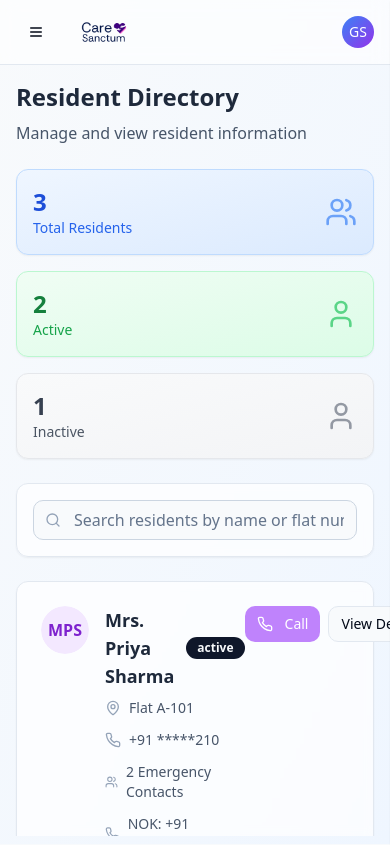
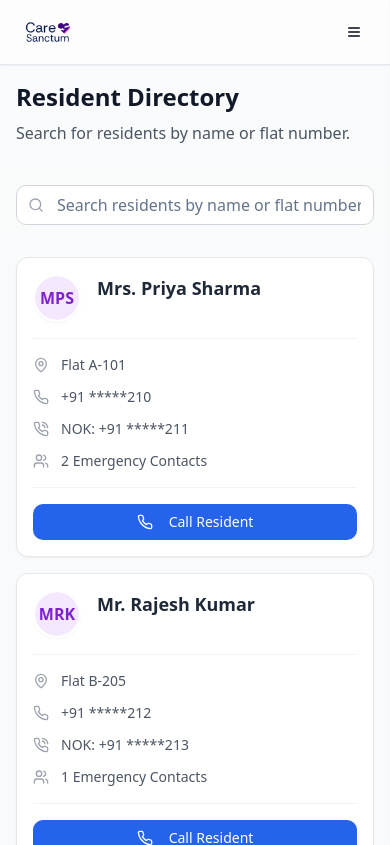
Before and after one commit to CareSanctum/cs-webapp-v1, a React (Vite) app: page /residents in a window 390 px wide. Built offline with nearby package versions, Linux system fonts and the light colour scheme.

Commit message:
Fix responsiveness of residents page + header fix

```diff
--- a/src/components/DashboardHeader.tsx
+++ b/src/components/DashboardHeader.tsx
@@ -216,10 +216,22 @@ export const DashboardHeader = ({ onMobileMenuToggle }: DashboardHeaderProps) =>
   };
 
   return (
-    <header className="sticky top-0 z-50 w-full border-b bg-white/95 backdrop-blur supports-[backdrop-filter]:bg-white/60">
+    <header className="sticky top-0 z-50 w-full border-b bg-white/95 shadow-sm backdrop-blur supports-[backdrop-filter]:bg-white/60">
       <div className="flex h-16 items-center justify-between px-4 lg:px-6">
-        {/* Left Section - Logo and Mobile Menu */}
-        <div className="flex items-center gap-4">
+        {/* Left Section - Logo and Brand */}
+        <div className="flex items-center gap-3">
+          <img
+            src="/logo.png"
+            alt="CareSanctum Logo"
+            className="h-16 w-auto"
+          />
+          <div className="hidden sm:block">
+            <h1 className="text-lg font-semibold text-gray-900">Emergency Dashboard</h1>
+          </div>
+        </div>
+
+        {/* Right Section - Mobile Menu Button */}
+        <div className="flex items-center">
           {/* Mobile Menu Button */}
           <Button
             variant="ghost"
@@ -229,32 +241,6 @@ export const DashboardHeader = ({ onMobileMenuToggle }: DashboardHeaderProps) =>
           >
             <Menu className="h-5 w-5" />
           </Button>
-
-          {/* Logo and Brand */}
-          <div className="flex items-center gap-3">
-            <img
-              src="/logo.png"
-              alt="CareSanctum Logo"
-              className="h-16 w-auto"
-            />
-            <div className="hidden sm:block">
-              <h1 className="text-lg font-semibold text-gray-900">Emergency Dashboard</h1>
-            </div>
-          </div>
-        </div>
-
-        {/* Right Section - User Menu Only */}
-        <div className="flex items-center">
-          {/* User Menu */}
-          <div className="flex items-center gap-2">
-            <div className="h-8 w-8 rounded-full bg-gradient-to-br from-blue-500 to-purple-600 flex items-center justify-center">
-              <span className="text-sm font-medium text-white">GS</span>
-            </div>
-            <div className="hidden sm:block">
-              <p className="text-sm font-medium text-gray-900">Guard Singh</p>
-              <p className="text-xs text-gray-500">Security Officer</p>
-            </div>
-          </div>
         </div>
       </div>
     </header>
--- a/src/pages/Residents.tsx
+++ b/src/pages/Residents.tsx
@@ -1,13 +1,12 @@
-
 import { useState } from "react";
 import { DashboardHeader } from "@/components/DashboardHeader";
 import { Sidebar } from "@/components/Sidebar";
-import { Card, CardContent, CardHeader, CardTitle } from "@/components/ui/card";
+import { Card, CardContent } from "@/components/ui/card";
 import { Button } from "@/components/ui/button";
 import { Input } from "@/components/ui/input";
 import { Badge } from "@/components/ui/badge";
 import { Avatar, AvatarFallback } from "@/components/ui/avatar";
-import { Search, Phone, MapPin, User, Users } from "lucide-react";
+import { Search, Phone, MapPin, User, Users, PhoneCall } from "lucide-react";
 
 // Mock resident data
 const mockResidents = [
@@ -50,17 +49,11 @@ const Residents = () => {
     resident.flatNumber.toLowerCase().includes(searchTerm.toLowerCase())
   );
 
-  const stats = {
-    total: residents.length,
-    active: residents.filter(r => r.status === "active").length,
-    inactive: residents.filter(r => r.status === "inactive").length,
-  };
-
   return (
-    <div className="min-h-screen bg-gradient-to-br from-slate-50 to-blue-50">
+    <div className="min-h-screen bg-gray-50">
       <DashboardHeader onMobileMenuToggle={() => setIsSidebarOpen(true)} />
 
-      <div className="flex h-[calc(100vh-73px)] relative">
+      <div className="flex h-[calc(100vh-64px)] relative">
         {/* Mobile sidebar overlay */}
         {isSidebarOpen && (
           <div
@@ -83,122 +76,72 @@ const Residents = () => {
         </div>
 
         <main className="flex-1 overflow-auto">
-          <div className="p-4 lg:p-8">
+          <div className="p-4 lg:p-6 space-y-6">
             {/* Header */}
-            <div className="mb-6">
-              <h1 className="text-2xl font-bold text-slate-800 mb-2">Resident Directory</h1>
-              <p className="text-slate-600">Manage and view resident information</p>
-            </div>
-
-            {/* Stats Overview */}
-            <div className="grid grid-cols-1 md:grid-cols-3 gap-4 mb-6">
-              <Card className="bg-gradient-to-br from-blue-50 to-blue-100 border-blue-200">
-                <CardContent className="p-4">
-                  <div className="flex items-center justify-between">
-                    <div>
-                      <div className="text-2xl font-bold text-blue-700">{stats.total}</div>
-                      <p className="text-sm text-blue-600">Total Residents</p>
-                    </div>
-                    <Users className="h-8 w-8 text-blue-500 opacity-70" />
-                  </div>
-                </CardContent>
-              </Card>
-
-              <Card className="bg-gradient-to-br from-green-50 to-green-100 border-green-200">
-                <CardContent className="p-4">
-                  <div className="flex items-center justify-between">
-                    <div>
-                      <div className="text-2xl font-bold text-green-700">{stats.active}</div>
-                      <p className="text-sm text-green-600">Active</p>
-                    </div>
-                    <User className="h-8 w-8 text-green-500 opacity-70" />
-                  </div>
-                </CardContent>
-              </Card>
-
-              <Card className="bg-gradient-to-br from-gray-50 to-gray-100 border-gray-200">
-                <CardContent className="p-4">
-                  <div className="flex items-center justify-between">
-                    <div>
-                      <div className="text-2xl font-bold text-gray-700">{stats.inactive}</div>
-                      <p className="text-sm text-gray-600">Inactive</p>
-                    </div>
-                    <User className="h-8 w-8 text-gray-500 opacity-70" />
-                  </div>
-                </CardContent>
-              </Card>
+            <div className="space-y-2">
+              <h1 className="text-2xl font-bold text-gray-900">Resident Directory</h1>
+              <p className="text-gray-600">Search for residents by name or flat number.</p>
             </div>
 
             {/* Search */}
-            <Card className="mb-6 bg-white/70 backdrop-blur-sm">
-              <CardContent className="p-4">
+            <div className="sticky top-0 z-10 bg-gray-50/80 backdrop-blur-sm pt-4 pb-2 -mx-4 px-4 lg:-mx-6 lg:px-6">
               <div className="relative">
-                  <Search className="absolute left-3 top-1/2 transform -translate-y-1/2 text-slate-400 h-4 w-4" />
+                <Search className="absolute left-3 top-1/2 -translate-y-1/2 text-gray-400 h-4 w-4" />
                 <Input
                   placeholder="Search residents by name or flat number..."
                   value={searchTerm}
                   onChange={(e) => setSearchTerm(e.target.value)}
-                    className="pl-10 border-slate-300"
+                  className="pl-10 border-gray-300 bg-white"
                 />
               </div>
-              </CardContent>
-            </Card>
+            </div>
 
             {/* Residents List */}
-            <div className="space-y-4">
+            <div className="grid grid-cols-1 md:grid-cols-2 xl:grid-cols-3 gap-4">
               {filteredResidents.map((resident) => (
-                <Card key={resident.id} className="shadow-sm hover:shadow-md transition-all bg-white/70 backdrop-blur-sm">
-                  <CardContent className="p-6">
-                    <div className="flex items-start justify-between">
-                      <div className="flex items-start gap-4 flex-1">
-                        <Avatar className="h-12 w-12">
+                <Card key={resident.id} className="shadow-sm hover:shadow-md transition-all bg-white border-gray-200">
+                  <CardContent className="p-4 space-y-4">
+                    <div className="flex items-start gap-4">
+                      <Avatar className="h-12 w-12 border-2 border-white shadow-sm">
                         <AvatarFallback className="bg-purple-100 text-purple-700 font-semibold">
                           {resident.name.split(' ').map(n => n[0]).join('')}
                         </AvatarFallback>
                       </Avatar>
 
                       <div className="flex-1 min-w-0">
-                          <div className="flex items-center gap-3 mb-2">
-                            <h3 className="font-semibold text-lg text-slate-800">{resident.name}</h3>
-                            <Badge variant={resident.status === 'active' ? 'default' : 'secondary'}>
-                              {resident.status}
-                            </Badge>
-                          </div>
-
-                          <div className="grid grid-cols-1 md:grid-cols-2 gap-3 text-sm text-slate-600">
-                            <div className="flex items-center gap-2">
-                              <MapPin className="h-4 w-4 text-slate-400" />
-                              <span>Flat {resident.flatNumber}</span>
-                            </div>
-                            <div className="flex items-center gap-2">
-                              <Phone className="h-4 w-4 text-slate-400" />
-                              <span>{resident.phoneNumber}</span>
-                            </div>
-                            <div className="flex items-center gap-2">
-                              <Users className="h-4 w-4 text-slate-400" />
-                              <span>{resident.emergencyContacts} Emergency Contacts</span>
-                            </div>
-                            <div className="flex items-center gap-2">
-                              <Phone className="h-4 w-4 text-slate-400" />
-                              <span>NOK: {resident.nokPhone}</span>
-                            </div>
+                        <div className="flex items-center gap-3 mb-1">
+                          <h3 className="font-semibold text-lg text-gray-800 truncate">{resident.name}</h3>
                         </div>
                       </div>
                     </div>
 
-                      <div className="flex gap-2">
+                    <div className="space-y-3 text-sm text-gray-600 border-t border-gray-100 pt-4">
+                      <div className="flex items-center gap-3">
+                        <MapPin className="h-4 w-4 text-gray-400" />
+                        <span>Flat {resident.flatNumber}</span>
+                      </div>
+                      <div className="flex items-center gap-3">
+                        <Phone className="h-4 w-4 text-gray-400" />
+                        <span>{resident.phoneNumber}</span>
+                      </div>
+                      <div className="flex items-center gap-3">
+                        <PhoneCall className="h-4 w-4 text-gray-400" />
+                        <span>NOK: {resident.nokPhone}</span>
+                      </div>
+                      <div className="flex items-center gap-3">
+                        <Users className="h-4 w-4 text-gray-400" />
+                        <span>{resident.emergencyContacts} Emergency Contacts</span>
+                      </div>
+                    </div>
+
+                    <div className="border-t border-gray-100 pt-4">
                       <Button
                         size="sm"
-                          style={{ backgroundColor: 'hsl(var(--caresanctum-purple))' }}
-                          className="text-white hover:opacity-90"
+                        className="w-full bg-blue-600 hover:bg-blue-700 text-white"
                       >
-                          <Phone className="h-4 w-4 mr-1" />
-                          Call
+                        <Phone className="h-4 w-4 mr-2" />
+                        Call Resident
                       </Button>
-                        <Button size="sm" variant="outline">
-                          View Details
-                        </Button>
-                      </div>
                     </div>
                   </CardContent>
                 </Card>
@@ -206,13 +149,13 @@ const Residents = () => {
             </div>
 
             {filteredResidents.length === 0 && (
-              <Card className="bg-white/70 backdrop-blur-sm">
+              <Card className="bg-white border-gray-200">
                 <CardContent className="p-8 text-center">
-                  <div className="w-16 h-16 bg-slate-100 rounded-full flex items-center justify-center mx-auto mb-4">
-                    <Users className="h-8 w-8 text-slate-400" />
+                  <div className="w-16 h-16 bg-gray-100 rounded-full flex items-center justify-center mx-auto mb-4">
+                    <Users className="h-8 w-8 text-gray-400" />
                   </div>
-                  <h3 className="text-lg font-medium text-slate-700 mb-2">No residents found</h3>
-                  <p className="text-slate-500">Try adjusting your search criteria</p>
+                  <h3 className="text-lg font-medium text-gray-700 mb-2">No residents found</h3>
+                  <p className="text-gray-500">Try adjusting your search criteria</p>
                 </CardContent>
               </Card>
             )}
```
Also changed, not shown: src/components/Sidebar.tsx (+13 -1 lines). Lines whose indentation alone changed are shown as unchanged.
